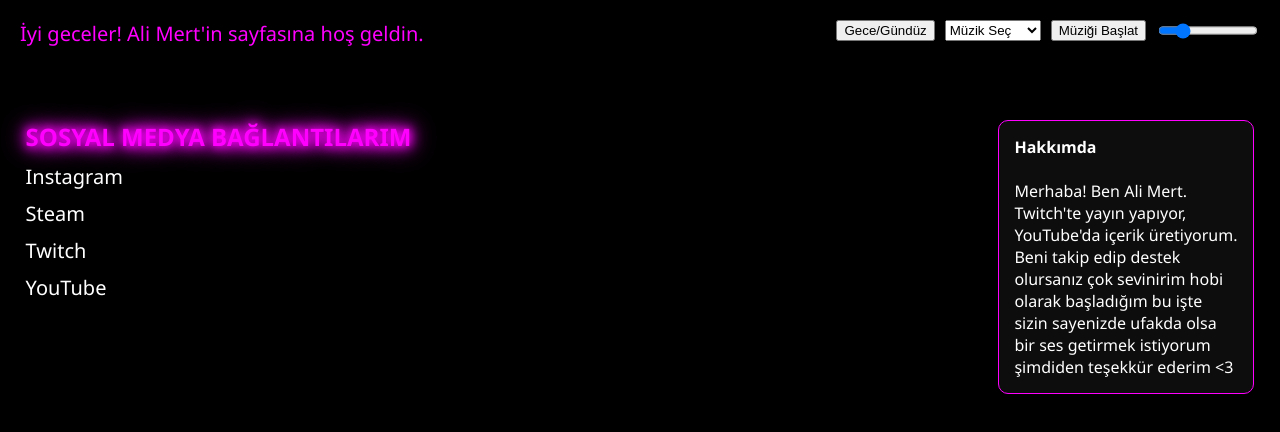
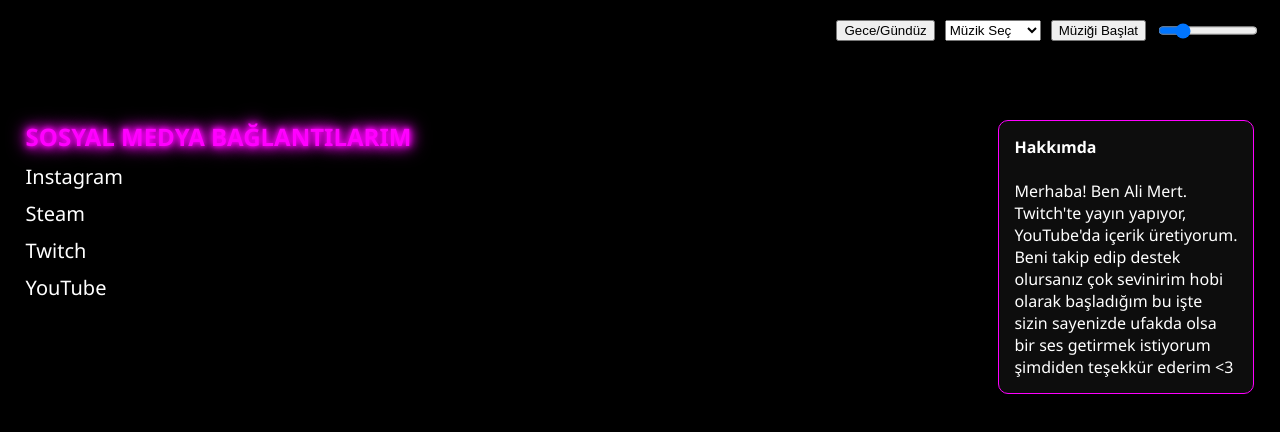
Before and after one commit to alikral2618/alikral2618.github.io, a plain HTML site: page index.html in a window 1280 px wide. Drawn offline with Linux system fonts and the light colour scheme.

Commit message:
Update index.html

```diff
--- a/index.html
+++ b/index.html
@@ -51,14 +51,6 @@
       100% { transform: rotate(360deg); }
     }
 
-    .greeting {
-      position: absolute;
-      top: 20px;
-      left: 20px;
-      font-size: 20px;
-      color: #ff00ff;
-    }
-
     .top-controls {
       position: fixed;
       top: 20px;
@@ -110,6 +102,10 @@
       font-weight: bold;
       text-transform: uppercase;
       text-shadow: 0 0 5px #ff00ff, 0 0 10px #ff00ff, 0 0 15px #ff00ff, 0 0 20px #ff00ff;
+    }
+
+    /* Yanıp sönme efekti sadece fare imleci üzerine geldiğinde */
+    .neon-text:hover {
       animation: neon 1.5s ease-in-out infinite alternate;
     }
 
@@ -133,8 +129,6 @@
     <div class="loader"></div>
     <div style="color: white; margin-top: 10px;">Yükleniyor...</div>
   </div>
-
-  <div class="greeting" id="greeting"></div>
 
   <div class="top-controls">
     <button onclick="toggleTheme()">Gece/Gündüz</button>
@@ -174,14 +168,6 @@ getirmek istiyorum şimdiden teşekkür ederim <3
       }, 1000);
     });
 
-    const hour = new Date().getHours();
-    let message = "Hoş geldin!";
-    if (hour >= 6 && hour < 12) message = "Günaydın!";
-    else if (hour >= 12 && hour < 18) message = "İyi günler!";
-    else if (hour >= 18 && hour < 24) message = "İyi akşamlar!";
-    else message = "İyi geceler!";
-    document.getElementById("greeting").textContent = message + " Ali Mert'in sayfasına hoş geldin.";
-
     function toggleTheme() {
       document.body.classList.toggle('dark-theme');
       document.body.classList.toggle('light-theme');
```
